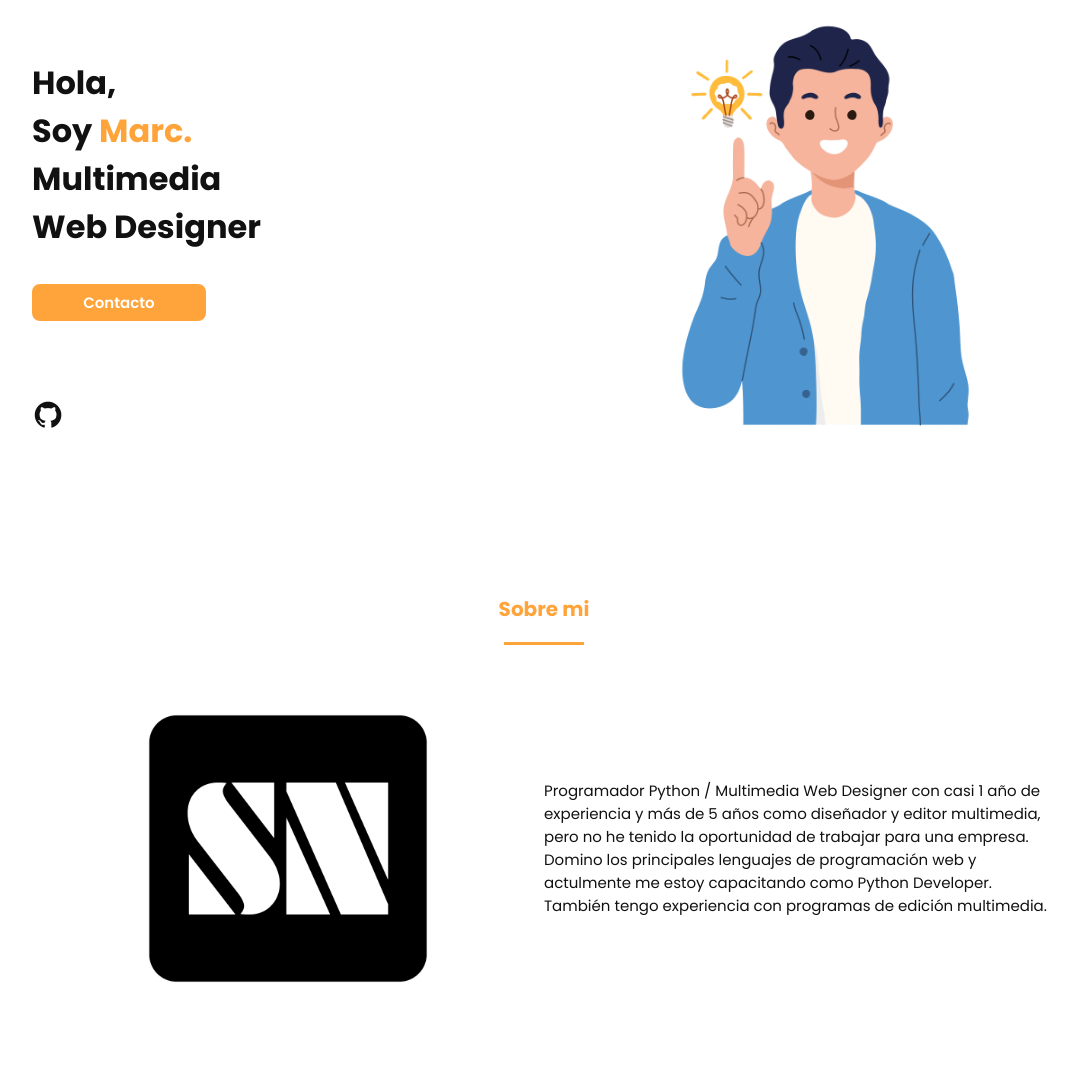
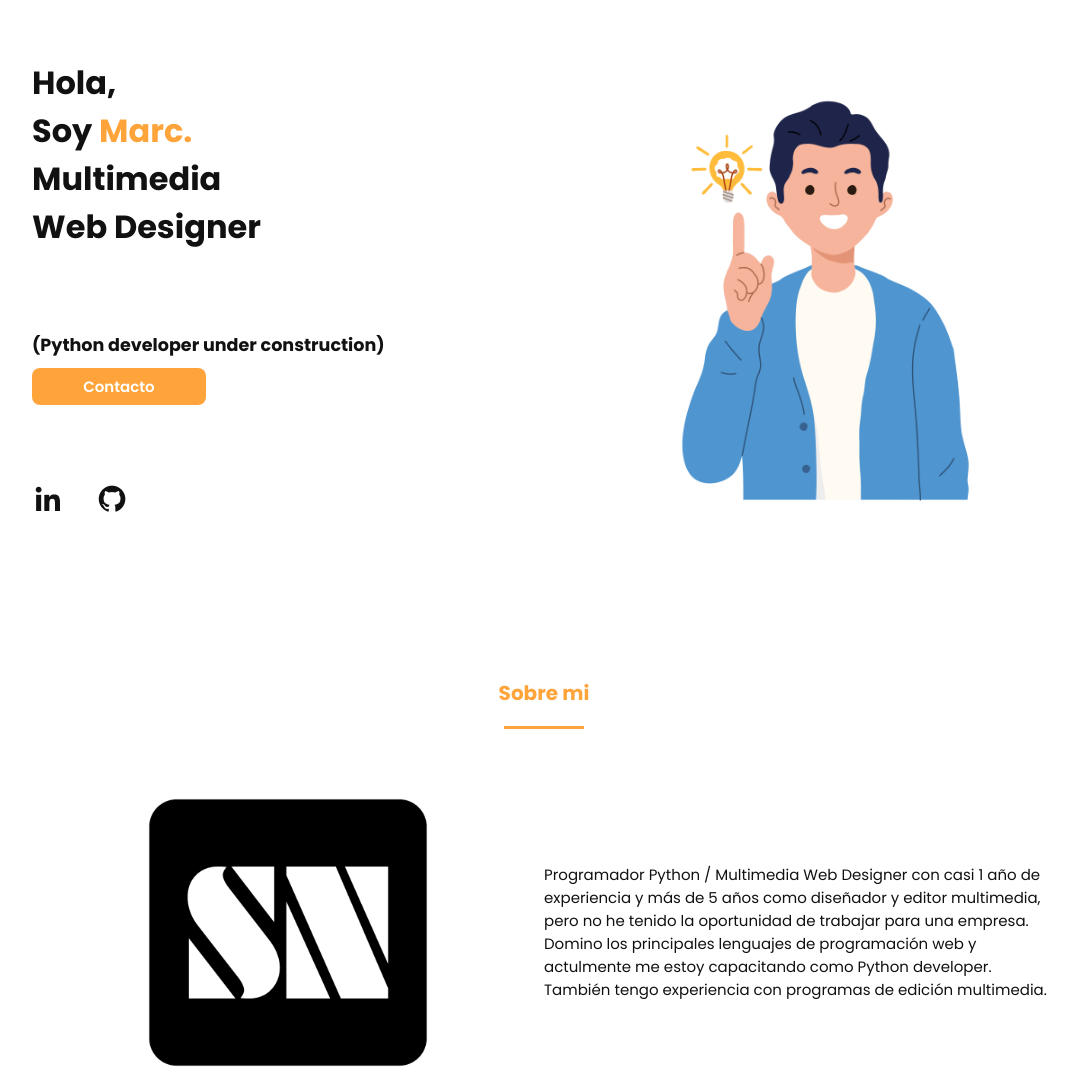
Before and after one commit to SirNadie/MarcPortfolio, a plain HTML site: page index.html in a window 1280 px wide. Shown: the part 101-1181 px from the top of the page, without its empty margins (96-1174 px from the left). Drawn offline with nearby package versions, Linux system fonts and the light colour scheme.

Commit message:
update_info_02-20-23

```diff
--- a/index.html
+++ b/index.html
@@ -35,13 +35,13 @@
     <section class="home bd-grid" id="home">
       <div class="home__data">
         <h1 class="home__title">Hola, <br>Soy <span class="home__title-color">Marc.</span><br> Multimedia<br> Web
-          Designer</h1>
+          Designer</h1><br><h3>(Python developer under construction)</h3>
         <a href="#contact" class="button1">Contacto</a>
       </div>
       <div class="home__social">
-        <!-- <a href="#" class="home__social-icon"><i class="bx bxl-linkedin"></i></a>
-        <a href="#" class="home__social-icon"><i class="bx bxl-behance"></i></a> -->
-        <a href="#" class="home__social-icon"><i class="bx bxl-github"></i></a>
+        <a href="https://www.linkedin.com/in/marcrodriguezatagua/" class="home__social-icon"><i class="bx bxl-linkedin"></i></a>
+        <!-- <a href="#" class="home__social-icon"><i class="bx bxl-behance"></i></a> -->
+        <a href="https://github.com/SirNadie?tab=repositories" class="home__social-icon"><i class="bx bxl-github"></i></a>
       </div>
       <div class="home__img">
         <img src="assets/img/perfil.png" alt="">
@@ -57,7 +57,7 @@
           <!-- <h2 class="about__subtitle">Soy Marc</h2> -->
           <p class="about__text">Programador Python / Multimedia Web Designer con casi 1 año de experiencia y más de 5 años como diseñador y
             editor multimedia, pero no he tenido la oportunidad de trabajar para una empresa.
-            Domino los principales lenguajes de programación web y actulmente me estoy capacitando como Python Developer.
+            Domino los principales lenguajes de programación web y actulmente me estoy capacitando como Python developer.
             También tengo experiencia con programas de edición multimedia.</p>
         </div>
       </div>
```
